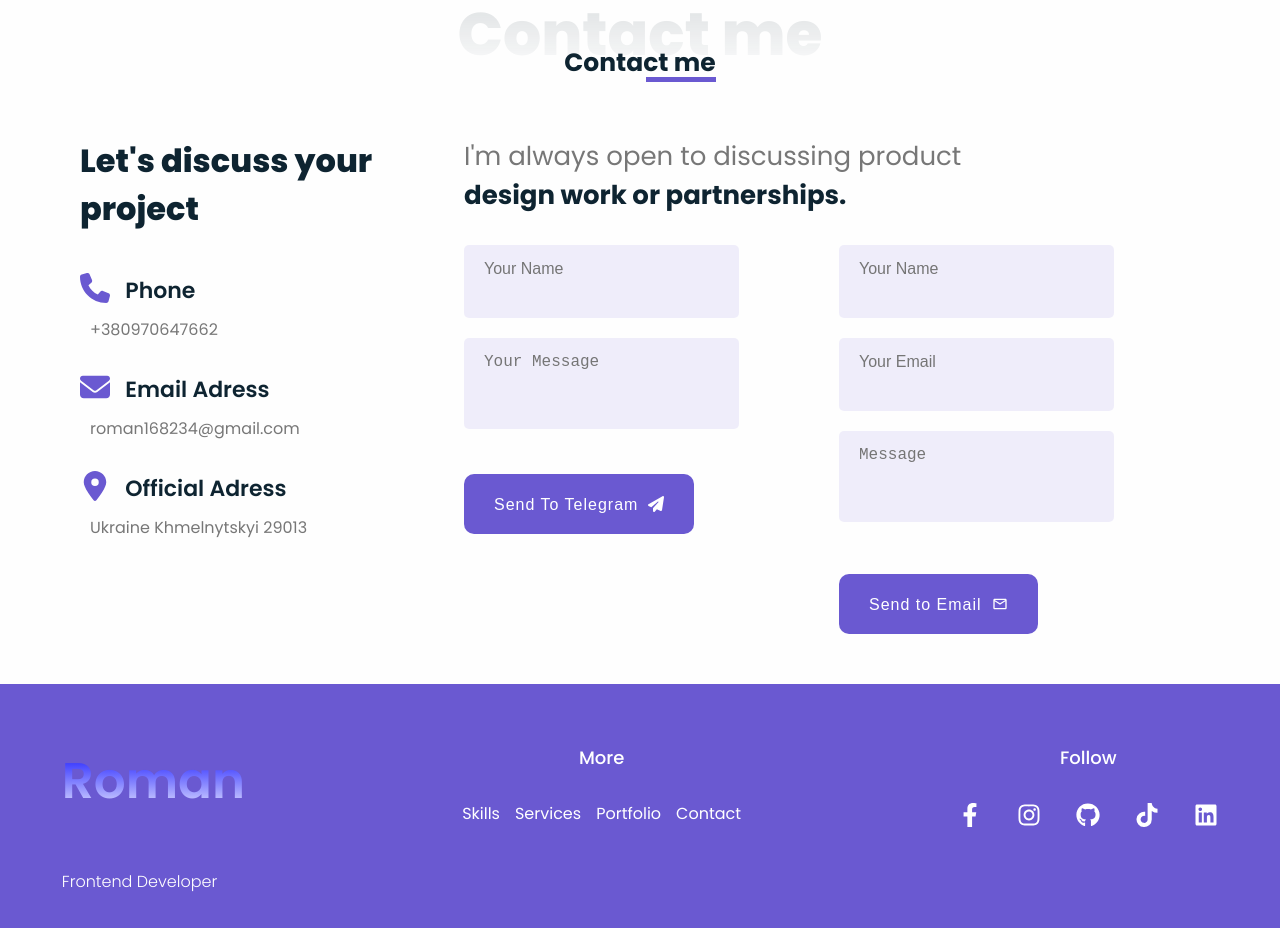
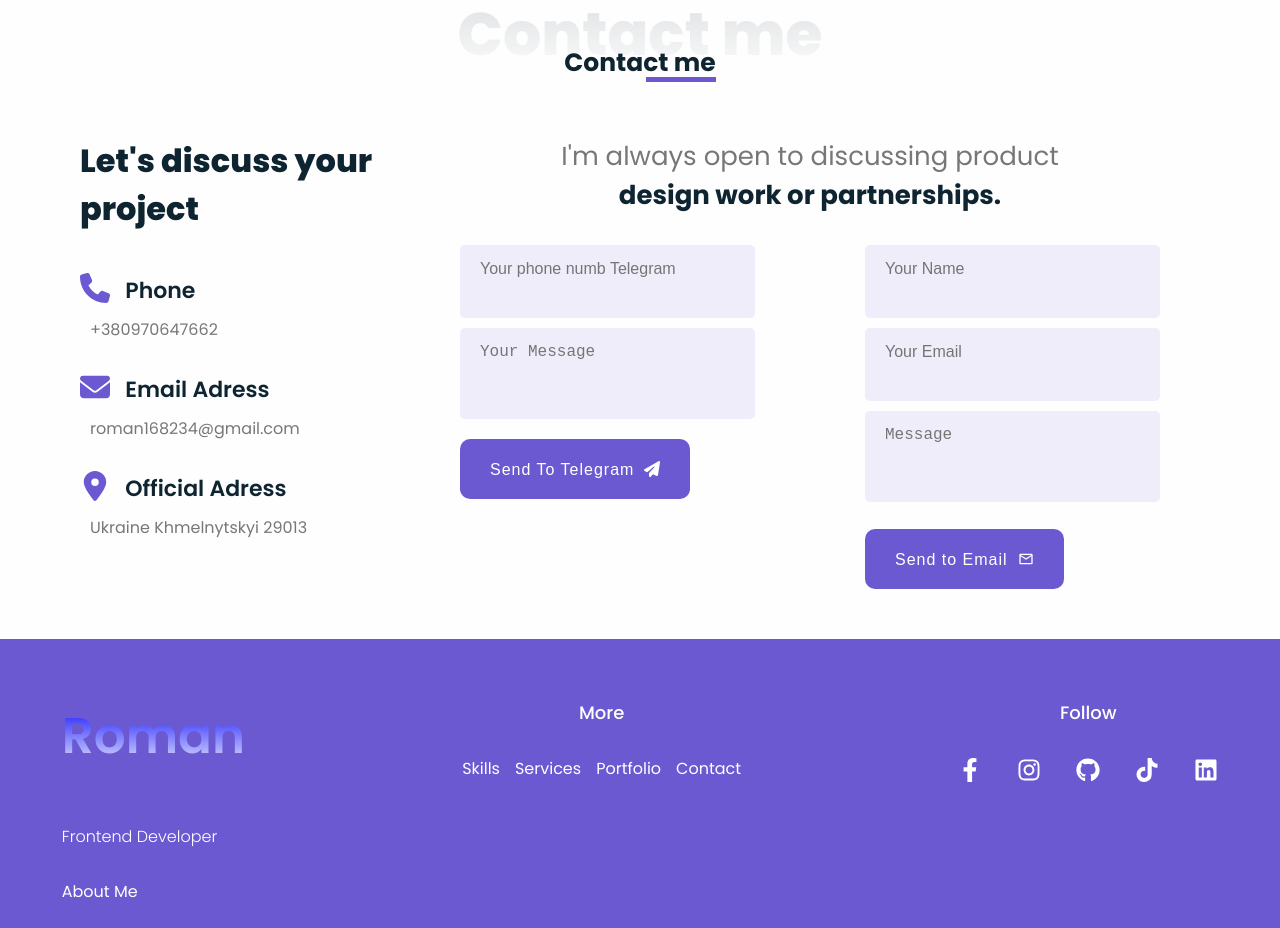
Before and after one commit to RomanFrontEndDeveloper/react-portfolio, a React (Vite) app: page / in a window 1280 px wide. Shown: the part 5860-6788 px from the top of the page. Built offline with nearby package versions, Linux system fonts and the light colour scheme.

Commit message:
fix form2

```diff
--- a/src/components/contacts/ContactForm.jsx
+++ b/src/components/contacts/ContactForm.jsx
@@ -83,7 +83,7 @@ const ContactForm = () => {
 
 			{/* BUTTON */}
 			<motion.button
-				className='contact-btn inner-info-link'
+				className='contact-btn topA inner-info-link'
 				type='submit'
 				custom={4}
 				variants={slideInVariants('top', 0.6, 150, true)}
--- a/src/components/contacts/ContactFormR.jsx
+++ b/src/components/contacts/ContactFormR.jsx
@@ -40,7 +40,7 @@ export default function ContactFormR() {
 			>
 				<input
 					type='text'
-					placeholder='Your Name'
+					placeholder='Your phone numb Telegram'
 					value={name}
 					onChange={(e) => setName(e.target.value)}
 					required
@@ -66,7 +66,7 @@ export default function ContactFormR() {
 
 			{/* BUTTON */}
 			<motion.button
-				className='contact-btn inner-info-link'
+				className='contact-btn topA inner-info-link'
 				type='submit'
 				custom={3}
 				variants={slideInVariants('top', 0.6, 150, true)}
--- a/src/components/contacts/Contacts.css
+++ b/src/components/contacts/Contacts.css
@@ -52,8 +52,12 @@
 	color: var(--third-color);
 }
 
+.topA {
+	margin-top: 10px;
+}
+
 .contacr-right {
-	max-width: 736px;
+	max-width: 1000px;
 	width: 100%;
 }
 
@@ -61,6 +65,7 @@
 	font-size: 26px;
 	margin-bottom: 30px;
 	color: var(--third-color);
+	text-align: center;
 }
 
 .contacr-right p span {
@@ -73,12 +78,12 @@
 .contact-form textarea {
 	border: 2px solid transparent;
 	border: none;
-	margin-bottom: 20px;
+	margin-bottom: 10px;
 	border-radius: 5px;
 	outline: none;
 	color: var(--first-color);
 	background: var(--bg-transparent-color-02);
-	padding: 15px 40px 40px 20px;
+	padding: 15px 60px 40px 20px;
 	-webkit-border-radius: 5px;
 	-moz-border-radius: 5px;
 	-ms-border-radius: 5px;
@@ -122,8 +127,9 @@
 
 .forms {
 	display: flex;
+	justify-content: space-around;
 	flex-wrap: wrap;
-	gap: 100px;
+	gap: 30px;
 }
 
 @media (max-width: 992px) {
```
